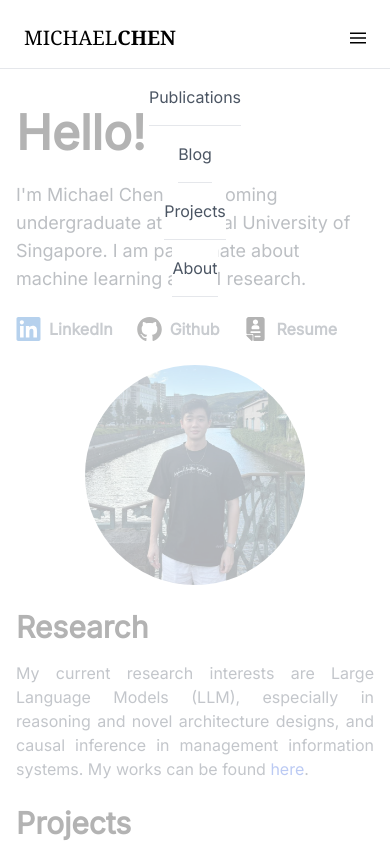
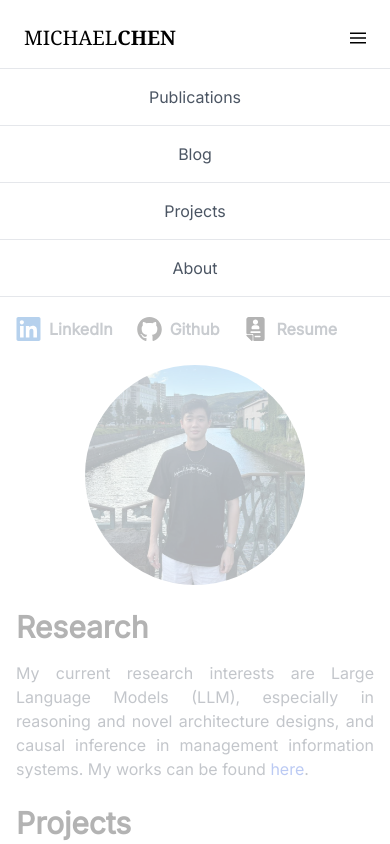
Before and after one commit to michaelchen-lab/blog, a Next.js app: page / in a window 390 px wide. Both pictures are taken after a click on the button "menu". Shown: the top 844 px of the page. Built offline with nearby package versions, Linux system fonts and the light colour scheme.

Commit message:
fix mobile nav bug

```diff
--- a/pages/_app.js
+++ b/pages/_app.js
@@ -126,10 +126,12 @@ const MobileNavMenu = ({ isOpen, setIsOpen }) => {
 
 const MobileNavItem = ({ to, name }) => {
     return (
-        <Link href={to}>
+
             <div className="bg-white min-w-full text-center py-4 border-b">
+                <Link href={to}>
                 <p className="text-gray-600 font-medium">{name}</p>
+                </Link>
             </div>
-        </Link>
+
     )
 }
```
